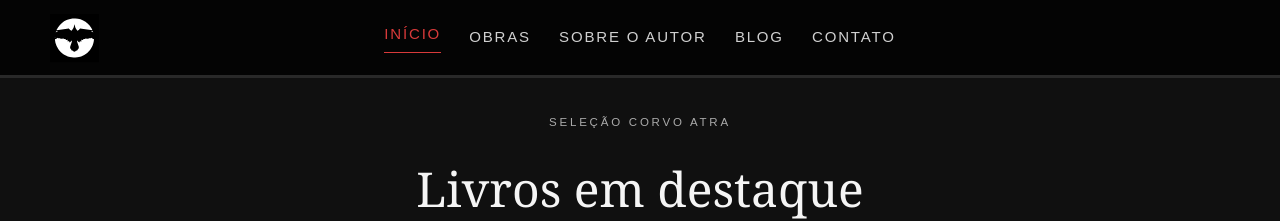
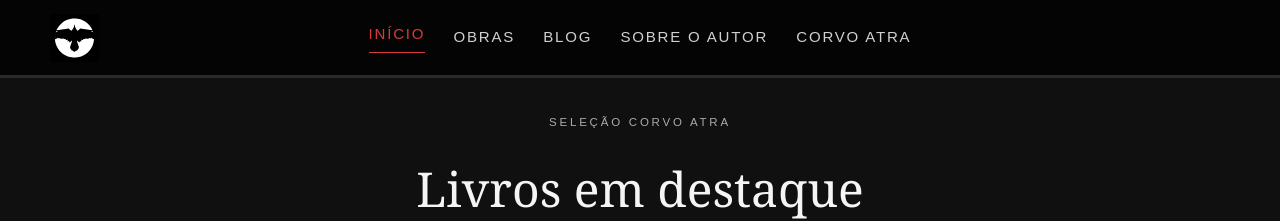
Before and after one commit to corvoatra/corvo-atra, a Jekyll site: the page built from index.html, in a window 1280 px wide. Shown: the top 221 px of the page. Built offline with Jekyll 4.4.1, drawn with Linux system fonts in a browser that asks for light colours.

Commit message:
Atualiza menu global: Início, Obras, Blog, Sobre o autor, Corvo Atra

```diff
--- a/_includes/site-header.html
+++ b/_includes/site-header.html
@@ -1 +1 @@
-<header class="wrap"><a aria-label="Corvo Atra — início" class="wordmark" href="{{ '/index.html' | relative_url }}"><img alt="Corvo Atra" src="{{ '/assets/imagens/logo-corvo-perfil.svg' | relative_url }}?v=corvo-20261017"/></a><nav aria-label="Navegação principal"><a href="{{ '/index.html' | relative_url }}"{% if page.url == '/' or page.url == '/index.html' %} aria-current="page"{% endif %}>Início</a><a href="{{ '/obras.html' | relative_url }}"{% if page.url == '/obras.html' or page.url == '/series.html' or page.url contains '/livro-' %} aria-current="page"{% endif %}>Obras</a><a href="{{ '/autor.html' | relative_url }}"{% if page.url == '/autor.html' %} aria-current="page"{% endif %}>Sobre o autor</a><a href="{{ '/blog/' | relative_url }}"{% if page.url contains '/blog/' %} aria-current="page"{% endif %}>Blog</a><a href="{{ '/contato.html' | relative_url }}"{% if page.url == '/contato.html' %} aria-current="page"{% endif %}>Contato</a></nav></header>
+<header class="wrap"><a aria-label="Corvo Atra — início" class="wordmark" href="{{ '/index.html' | relative_url }}"><img alt="Corvo Atra" src="{{ '/assets/imagens/logo-corvo-perfil.svg' | relative_url }}?v=corvo-20261017"/></a><nav aria-label="Navegação principal"><a href="{{ '/index.html' | relative_url }}"{% if page.url == '/' or page.url == '/index.html' %} aria-current="page"{% endif %}>Início</a><a href="{{ '/obras.html' | relative_url }}"{% if page.url == '/obras.html' or page.url == '/series.html' or page.url contains '/livro-' %} aria-current="page"{% endif %}>Obras</a><a href="{{ '/blog/' | relative_url }}"{% if page.url contains '/blog/' %} aria-current="page"{% endif %}>Blog</a><a href="{{ '/autor.html' | relative_url }}"{% if page.url == '/autor.html' %} aria-current="page"{% endif %}>Sobre o autor</a><a href="{{ '/corvo-atra.html' | relative_url }}"{% if page.url == '/corvo-atra.html' %} aria-current="page"{% endif %}>Corvo Atra</a></nav></header>
```
